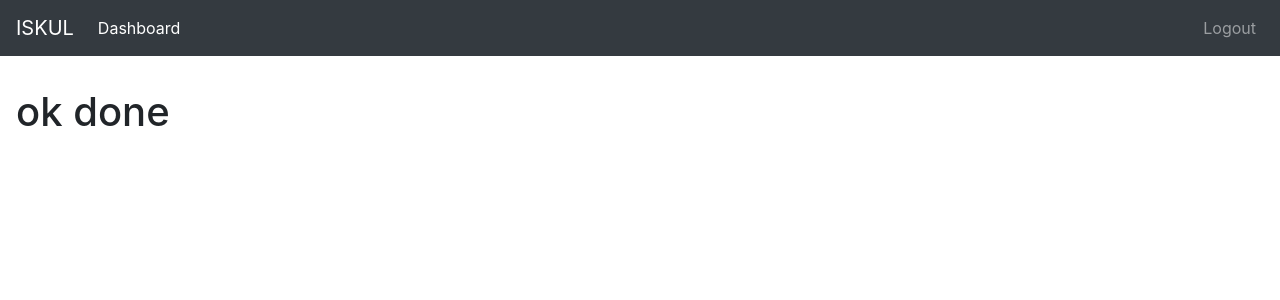
After one commit to geekyarthurs/iskul, a Django app: template classroom/templates/classroom/manage_students.html in a window 1280 px wide. The commit adds this page. Shown: the top 300 px of the page. Run offline with Django 3.2, Linux system fonts and the light colour scheme; the template is opened without the code that fills it, so the values that code supplies are empty; parts of the project's set-up code (start-up, migrations or seed data) failed here and were passed over; some libraries are stand-ins or nearby versions.

Commit message:
inititated student mgmt

```diff
--- /dev/null
+++ b/classroom/templates/classroom/manage_students.html
@@ -0,0 +1,7 @@
+{% extends 'classroom/base.html' %}
+
+{% block body_block %}
+
+<h1>ok done</h1>
+
+{% endblock body_block %}
--- a/classroom/templates/classroom/navbar.html
+++ b/classroom/templates/classroom/navbar.html
@@ -8,15 +8,13 @@
       <li class="nav-item active">
         <a class="nav-link" href="{%url 'classroom:dashboard'%}">Dashboard <span class="sr-only">(current)</span></a>
       </li>
+
+      {% if user.is_teacher %}
       <li class="nav-item">
-        <a class="nav-link" href="#">Features</a>
+        <a class="nav-link" href="#">Student Management</a>
       </li>
-      <li class="nav-item">
-        <a class="nav-link" href="#">Pricing</a>
-      </li>
-      <li class="nav-item">
-        <a class="nav-link disabled" href="#">Disabled</a>
-      </li>
+      {% endif %}
+
     </ul>
 
     <ul class="navbar-nav">
```
